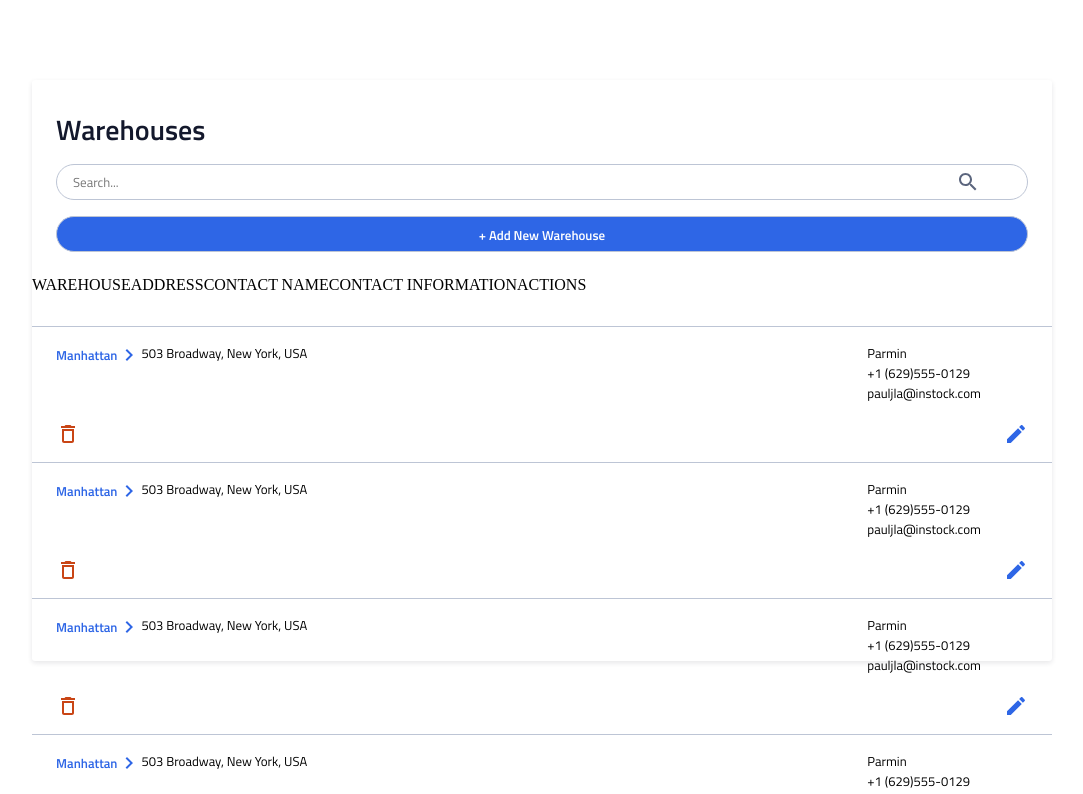
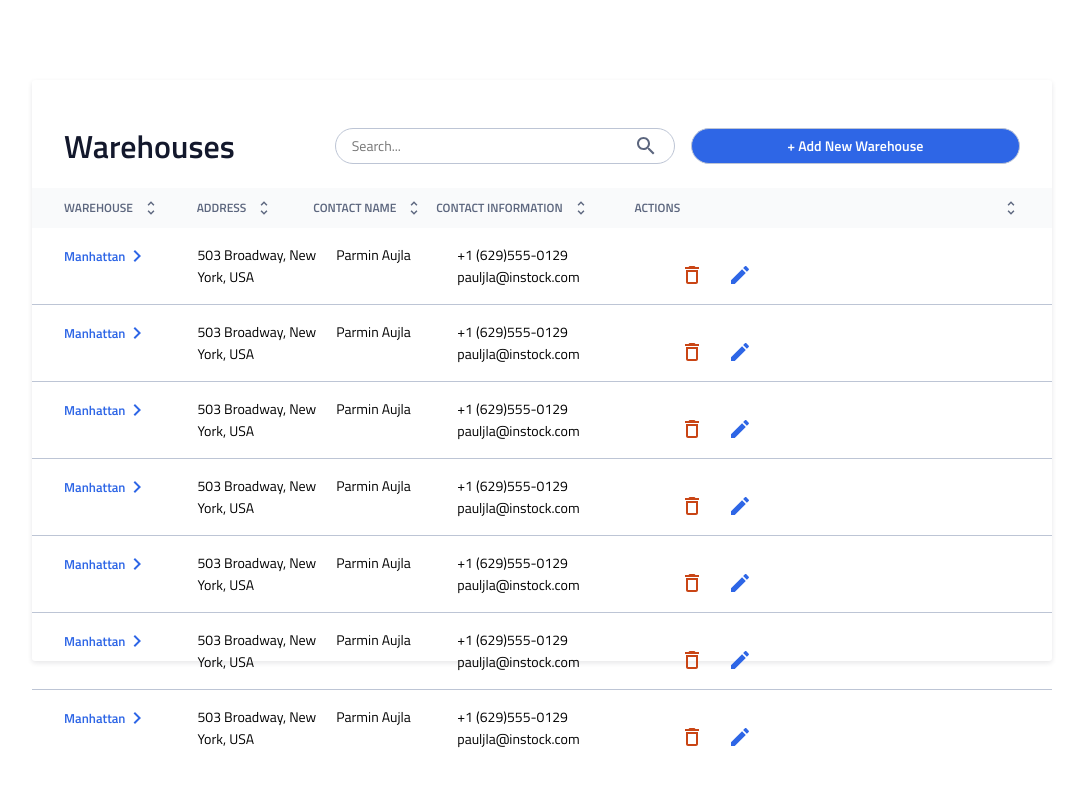
Before and after one commit to Hog837/instock, a React (Create React App) app in the folder client/: page / in a window 1280 px wide. Shown: the top 794 px of the page, without its empty margins (98-1181 px from the left). Built offline with nearby package versions, Linux system fonts and the light colour scheme; the HTML template or start-up script is replaced by a standard one.

Commit message:
finished styling tablet sizefor branch J21JB-6

```diff
--- a/client/src/components/WarehouseList/WarehouseList.js
+++ b/client/src/components/WarehouseList/WarehouseList.js
@@ -2,6 +2,8 @@ import React from "react";
 import deleteIcon from "../../assets/Icons/delete_outline-24px.svg";
 import editIcon from "../../assets/Icons/edit-24px.svg";
 import chevronRightIcon from "../../assets/Icons/chevron_right-24px.svg";
+import sortIcon from "../../assets/Icons/sort-24px.svg";
+
 import "./WarehouseList.scss";
 
 function WarehouseList() {
@@ -13,11 +15,16 @@ function WarehouseList() {
           <button className="page-form__button" type="submit">+ Add New Warehouse</button>
       </form>
       <nav className="page-nav-bar">
-        <p className="page-nav-bar__text">WAREHOUSE </p>
-        <p className="page-nav-bar__text">ADDRESS </p>
-        <p className="page-nav-bar__text">CONTACT NAME </p>
-        <p className="page-nav-bar__text">CONTACT INFORMATION </p>
-        <p className="page-nav-bar__text">ACTIONS </p>
+        <p className="page-nav-bar__text">WAREHOUSE</p>
+        <img className="page-nav-bar__sort-icon" src={sortIcon} alt="sort icon" />
+        <p className="page-nav-bar__text">ADDRESS</p>
+        <img className="page-nav-bar__sort-icon" src={sortIcon} alt="sort icon" />
+        <p className="page-nav-bar__text">CONTACT NAME</p>
+        <img className="page-nav-bar__sort-icon" src={sortIcon} alt="sort icon" />
+        <p className="page-nav-bar__text">CONTACT INFORMATION</p>
+        <img className="page-nav-bar__sort-icon" src={sortIcon} alt={sortIcon} />
+        <p className="page-nav-bar__text">ACTIONS</p>
+        <img className="page-nav-bar__sort-icon" src={sortIcon} alt="sort icon" />
       </nav>
       <ul className="warehouse-list">
         <li className="warehouse-item">
@@ -38,7 +45,7 @@ function WarehouseList() {
             <div className="warehouse-item__right">
               <div className="warehouse-item__contact-name-box">
                 <p className="warehouse-item__sub-title">CONTACT NAME</p>
-                <p className="warehouse-item__text">Parmin</p>
+                <p className="warehouse-item__text">Parmin <span className="warehouse-item__text--lastname">Aujla</span></p>
               </div>
               <div className="warehouse-item__contact-information-box">
                   <p className="warehouse-item__sub-title">CONTACT INFORMATION</p>
@@ -48,8 +55,8 @@ function WarehouseList() {
             </div>
           </div>
           <div className="warehouse-item__icons">
-            <img src={deleteIcon} alt="delete icon" />
-            <img src={editIcon} alt="edit icon" />
+            <img className="warehouse-item__icon" src={deleteIcon} alt="delete icon" />
+            <img className="warehouse-item__icon" src={editIcon} alt="edit icon" />
           </div>
         </li>
         <li className="warehouse-item">
@@ -70,7 +77,7 @@ function WarehouseList() {
             <div className="warehouse-item__right">
               <div className="warehouse-item__contact-name-box">
                 <p className="warehouse-item__sub-title">CONTACT NAME</p>
-                <p className="warehouse-item__text">Parmin</p>
+                <p className="warehouse-item__text warehouse-item__text--firstname">Parmin <span className="warehouse-item__text--lastname">Aujla</span></p>
               </div>
               <div className="warehouse-item__contact-information-box">
                   <p className="warehouse-item__sub-title">CONTACT INFORMATION</p>
@@ -80,10 +87,11 @@ function WarehouseList() {
             </div>
           </div>
           <div className="warehouse-item__icons">
-            <img src={deleteIcon} alt="delete icon" />
-            <img src={editIcon} alt="edit icon" />
+            <img className="warehouse-item__icon" src={deleteIcon} alt="delete icon" />
+            <img className="warehouse-item__icon" src={editIcon} alt="edit icon" />
           </div>
-        </li>        <li className="warehouse-item">
+        </li>
+        <li className="warehouse-item">
           <div className="warehouse-item__texts">
             <div className="warehouse-item__left">
               <div>
@@ -101,7 +109,7 @@ function WarehouseList() {
             <div className="warehouse-item__right">
               <div className="warehouse-item__contact-name-box">
                 <p className="warehouse-item__sub-title">CONTACT NAME</p>
-                <p className="warehouse-item__text">Parmin</p>
+                <p className="warehouse-item__text warehouse-item__text--firstname">Parmin <span className="warehouse-item__text--lastname">Aujla</span></p>
               </div>
               <div className="warehouse-item__contact-information-box">
                   <p className="warehouse-item__sub-title">CONTACT INFORMATION</p>
@@ -111,10 +119,11 @@ function WarehouseList() {
             </div>
           </div>
           <div className="warehouse-item__icons">
-            <img src={deleteIcon} alt="delete icon" />
-            <img src={editIcon} alt="edit icon" />
+            <img className="warehouse-item__icon" src={deleteIcon} alt="delete icon" />
+            <img className="warehouse-item__icon" src={editIcon} alt="edit icon" />
           </div>
-        </li>        <li className="warehouse-item">
+        </li>
+        <li className="warehouse-item">
           <div className="warehouse-item__texts">
             <div className="warehouse-item__left">
               <div>
@@ -132,7 +141,7 @@ function WarehouseList() {
             <div className="warehouse-item__right">
               <div className="warehouse-item__contact-name-box">
                 <p className="warehouse-item__sub-title">CONTACT NAME</p>
-                <p className="warehouse-item__text">Parmin</p>
+                <p className="warehouse-item__text warehouse-item__text--firstname">Parmin <span className="warehouse-item__text--lastname">Aujla</span></p>
               </div>
               <div className="warehouse-item__contact-information-box">
                   <p className="warehouse-item__sub-title">CONTACT INFORMATION</p>
@@ -142,10 +151,11 @@ function WarehouseList() {
             </div>
           </div>
           <div className="warehouse-item__icons">
-            <img src={deleteIcon} alt="delete icon" />
-            <img src={editIcon} alt="edit icon" />
+            <img className="warehouse-item__icon" src={deleteIcon} alt="delete icon" />
+            <img className="warehouse-item__icon" src={editIcon} alt="edit icon" />
           </div>
-        </li>        <li className="warehouse-item">
+        </li>
+        <li className="warehouse-item">
           <div className="warehouse-item__texts">
             <div className="warehouse-item__left">
               <div>
@@ -163,7 +173,7 @@ function WarehouseList() {
             <div className="warehouse-item__right">
               <div className="warehouse-item__contact-name-box">
                 <p className="warehouse-item__sub-title">CONTACT NAME</p>
-                <p className="warehouse-item__text">Parmin</p>
+                <p className="warehouse-item__text warehouse-item__text--firstname">Parmin <span className="warehouse-item__text--lastname">Aujla</span></p>
               </div>
               <div className="warehouse-item__contact-information-box">
                   <p className="warehouse-item__sub-title">CONTACT INFORMATION</p>
@@ -173,10 +183,11 @@ function WarehouseList() {
             </div>
           </div>
           <div className="warehouse-item__icons">
-            <img src={deleteIcon} alt="delete icon" />
-            <img src={editIcon} alt="edit icon" />
+            <img className="warehouse-item__icon" src={deleteIcon} alt="delete icon" />
+            <img className="warehouse-item__icon" src={editIcon} alt="edit icon" />
           </div>
-        </li>        <li className="warehouse-item">
+        </li>
+        <li className="warehouse-item">
           <div className="warehouse-item__texts">
             <div className="warehouse-item__left">
               <div>
@@ -194,7 +205,7 @@ function WarehouseList() {
             <div className="warehouse-item__right">
               <div className="warehouse-item__contact-name-box">
                 <p className="warehouse-item__sub-title">CONTACT NAME</p>
-                <p className="warehouse-item__text">Parmin</p>
+                <p className="warehouse-item__text warehouse-item__text--firstname">Parmin <span className="warehouse-item__text--lastname">Aujla</span></p>
               </div>
               <div className="warehouse-item__contact-information-box">
                   <p className="warehouse-item__sub-title">CONTACT INFORMATION</p>
@@ -204,10 +215,11 @@ function WarehouseList() {
             </div>
           </div>
           <div className="warehouse-item__icons">
-            <img src={deleteIcon} alt="delete icon" />
-            <img src={editIcon} alt="edit icon" />
+            <img className="warehouse-item__icon" src={deleteIcon} alt="delete icon" />
+            <img className="warehouse-item__icon" src={editIcon} alt="edit icon" />
           </div>
-        </li>        <li className="warehouse-item">
+        </li>
+        <li className="warehouse-item">
           <div className="warehouse-item__texts">
             <div className="warehouse-item__left">
               <div>
@@ -225,7 +237,7 @@ function WarehouseList() {
             <div className="warehouse-item__right">
               <div className="warehouse-item__contact-name-box">
                 <p className="warehouse-item__sub-title">CONTACT NAME</p>
-                <p className="warehouse-item__text">Parmin</p>
+                <p className="warehouse-item__text warehouse-item__text--firstname">Parmin <span className="warehouse-item__text--lastname">Aujla</span></p>
               </div>
               <div className="warehouse-item__contact-information-box">
                   <p className="warehouse-item__sub-title">CONTACT INFORMATION</p>
@@ -235,10 +247,11 @@ function WarehouseList() {
             </div>
           </div>
           <div className="warehouse-item__icons">
-            <img src={deleteIcon} alt="delete icon" />
-            <img src={editIcon} alt="edit icon" />
+            <img className="warehouse-item__icon" src={deleteIcon} alt="delete icon" />
+            <img className="warehouse-item__icon" src={editIcon} alt="edit icon" />
           </div>
         </li>
+
       </ul>
     </div>
   );
--- a/client/src/components/WarehouseList/WarehouseList.scss
+++ b/client/src/components/WarehouseList/WarehouseList.scss
@@ -11,7 +11,6 @@
   position: absolute;
   left: 4.27%;
   right: 4.27%;
-
 
   @include tablet {
     left: 4.17%;
@@ -30,6 +29,12 @@
 
 .page-form {
   padding: 2rem 1.5rem 0.5rem;
+
+  @include tablet {
+    padding: 2rem 2rem 0.5rem;
+    display: flex;
+    align-items: center;
+  }
   &__title {
     margin: 0;
     font-family: "Titillium Web";
@@ -38,6 +43,13 @@
     font-size: 1.75rem;
     line-height: 2.25rem;
     color: $instock-Black;
+
+    @include tablet {
+      font-size: 2rem;
+      line-height: 2.5rem;
+
+      margin-right: 6.25rem;
+    }
   }
 
   &__input {
@@ -50,7 +62,7 @@
     border-radius: 1.25rem;
     padding: 0.5rem 1rem;
     margin: 1rem 0 1rem;
-    font-family: 'Titillium Web';
+    font-family: "Titillium Web";
     font-style: normal;
     font-weight: normal;
     font-size: 0.813rem;
@@ -60,6 +72,11 @@
     background-position: right 5% top 0.35rem;
     background-repeat: no-repeat;
 
+    @include tablet {
+      font-size: 0.875rem;
+      line-height: 1.375rem;
+      margin-right: 1rem;
+    }
   }
 
   &__button {
@@ -77,8 +94,14 @@
     border: 0.063rem solid #bdc5d5;
     box-sizing: border-box;
     border-radius: 1.25rem;
-    padding: 0.5rem 1rem;
+    // padding: 0.5rem 1rem;
     margin: 0;
+
+    @include tablet {
+      padding: 0 0.5rem;
+      font-size: 0.875rem;
+      line-height: 1.375rem;
+    }
   }
 }
 
@@ -86,12 +109,49 @@
   display: none;
   @include tablet {
     display: flex;
+    padding: 0 2rem;
+    height: 2.5rem;
+    background-color: rgba(247, 248, 249, 0.7);
+    align-items: center;
+  }
+
+  &__text {
+    font-family: "Titillium Web";
+    font-style: normal;
+    font-weight: 600;
+    font-size: 0.75rem;
+    line-height: 1.125rem;
+    color: $slate;
+  }
+
+  &__sort-icon{
+      margin-left: 0.559rem;
+      height: 1.125rem;
+      &:first-of-type{
+          margin-right: 2.3rem;
+      }
+      &:nth-of-type(2){
+        margin-right: 2.5rem;
+      }
+      &:nth-of-type(3){
+        margin-right: 0.8rem;
+      }
+      &:nth-of-type(4){
+        margin-right: 2.8rem;
+      }
+      &:nth-of-type(5){
+        margin-left: auto;
+        margin-right: 0;
+      }
   }
 }
 
 .warehouse-list {
   padding: 0;
   list-style: none;
+  @include tablet {
+    margin: 0;
+  }
 }
 
 .warehouse-item {
@@ -99,15 +159,30 @@
   flex-direction: column;
   border-top: 0.063rem solid $cloud;
   padding: 1rem 1.5rem;
+  @include tablet {
+    flex-direction: row;
+    align-items: center;
+    padding: 1rem 2rem;
+    &:first-child {
+      border-top: none;
+    }
+  }
   &__texts {
     display: flex;
     justify-content: space-between;
+
+    @include tablet{
+        justify-content:unset;
+    }
   }
 
   &__left {
     width: 40%;
     @include tablet {
       display: flex;
+      justify-content: space-between;
+      width: 42%;
+      margin-right: 0.85rem;
     }
   }
 
@@ -134,6 +209,10 @@
     color: $instock-Indigo;
     display: flex;
     align-items: center;
+
+    @include tablet {
+      margin-right: 3rem;
+    }
   }
 
   &__chevron-icon {
@@ -146,15 +225,44 @@
     font-size: 0.813rem;
     line-height: 1.25rem;
     margin: 0;
+
+    @include tablet{
+        font-size: 0.875rem;
+        line-height: 1.375rem;
+    }
+
+    &--lastname {
+      display: none;
+      @include tablet {
+        display: inline;
+      }
+    }
   }
 
   &__right {
     margin-right: 2.938rem;
+    @include tablet {
+      display: flex;
+      justify-content: space-between;
+    }
   }
 
+  &__contact-name-box{
+      @include tablet{
+          width: 7.563rem;
+      }
+  }
   &__icons {
     margin-top: 1.188rem;
     display: flex;
     justify-content: space-between;
   }
+
+  &__icon {
+    @include tablet {
+      &:first-child {
+        margin-right: 1.5rem;
+      }
+    }
+  }
 }
```
